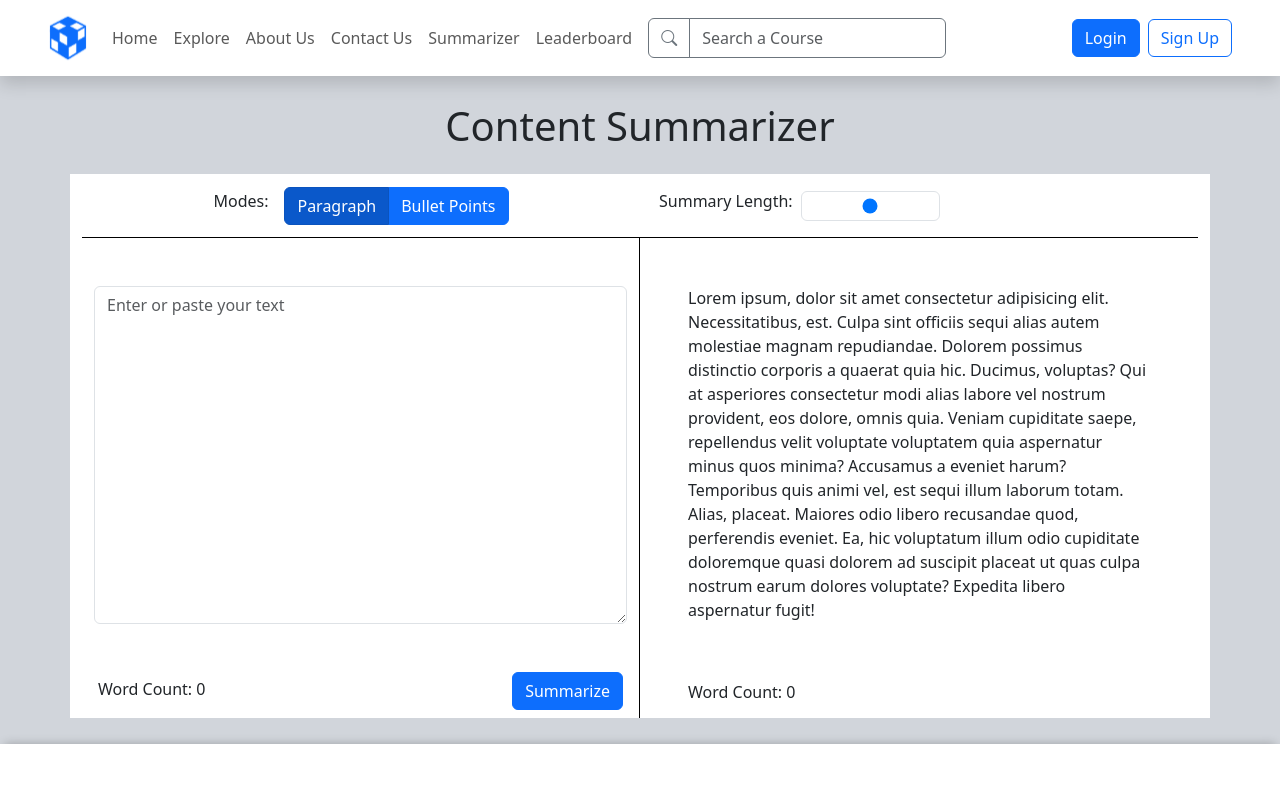
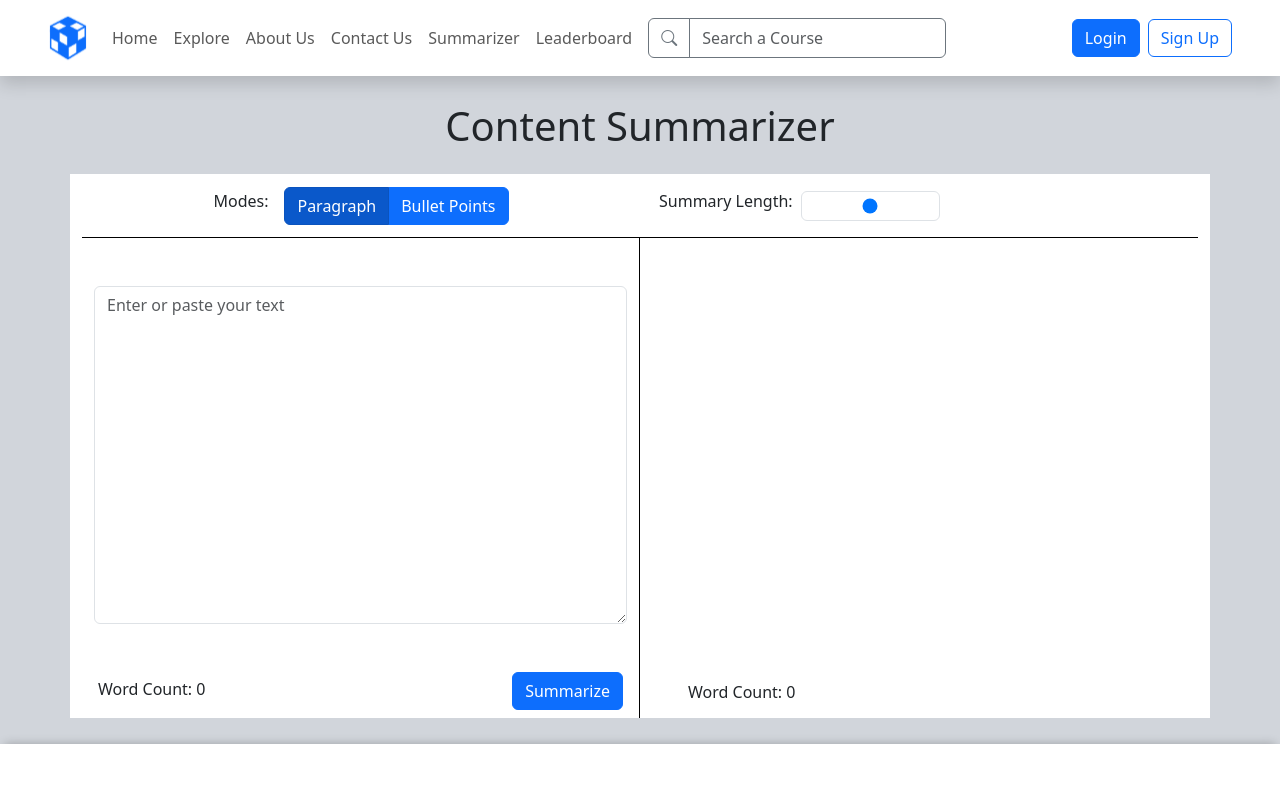
Before and after one commit to hasanhd555/GPT-EdTech, a React (Create React App) app in the folder Frontend/: page /summarizer in a window 1280 px wide. Shown: the top 793 px of the page. Built offline with nearby package versions, Linux system fonts and the light colour scheme.

Commit message:
backend_with_problems
-API key error

```diff
--- a/Frontend/src/components/Summarizer/Summarizer.tsx
+++ b/Frontend/src/components/Summarizer/Summarizer.tsx
@@ -14,8 +14,44 @@ const Summarizer = () => {
   const [mode, setMode] = useState<String>("paragraph");
   const [textWordCount, setTextWordCount] = useState(0);
   const [summaryWordCount, setSummaryWordCount] = useState(0);
+  const [inputText, setInputText] = useState("");
+  const [summary, setSummary] = useState("");
   // Function to update mode state
   const handleModeChange = (val: String) => setMode(val);
+
+  // Function to send request to OpenAI API for summarization
+  const summarizeText = () => {
+    const requestOptions = {
+      method: "POST",
+      headers: {
+        "Content-Type": "application/json",
+        Authorization: "Bearer " + process.env.REACT_APP_OPEN_AI_KEY,
+      },
+      data: {
+        prompt: inputText + `\n\nTl;dr`,
+        temperature: 0.1,
+        max_tokens: Math.floor(inputText.length / 2),
+        top_p: 1,
+        frequency_penalty: 0,
+        presence_penalty: 0.5,
+        stop: ['"""'],
+      },
+    };
+
+    axios
+      .post(
+        "https://api.openai.com/v1/engines/text-davinci-003/completions",
+        requestOptions
+      )
+      .then((response) => {
+        const summarizedText = response.data.choices[0].text;
+        setSummary(summarizedText);
+        setSummaryWordCount(summarizedText.split(/\s+/).length);
+      })
+      .catch((error) => {
+        console.error("Error summarizing text:", error);
+      });
+  };
 
   // Array to hold toggle buttons config
   const modes = [
@@ -80,13 +116,17 @@ const Summarizer = () => {
                     className="h-100"
                     as="textarea"
                     rows={5}
+                    value={inputText}
                     placeholder="Enter or paste your text"
+                    onChange={(e) => setInputText(e.target.value)}
                   />
                 </Col>
               </Form.Group>
               <div className="d-flex flex-row w-100 justify-content-between mb-2">
-                <h6 className="align-self-start ms-3 my-2">Word Count: {textWordCount}</h6>
-                <button className="btn btn-primary me-3 ">Summarize</button>
+                <h6 className="align-self-start ms-3 my-2">
+                  Word Count: {textWordCount}
+                </h6>
+                <button className="btn btn-primary me-3 " onClick={summarizeText}>Summarize</button>
               </div>
             </div>
             <div
@@ -95,22 +135,12 @@ const Summarizer = () => {
             >
               <div style={{ minHeight: "40vh" }}>
                 <p className="m-5">
-                  Lorem ipsum, dolor sit amet consectetur adipisicing elit.
-                  Necessitatibus, est. Culpa sint officiis sequi alias autem
-                  molestiae magnam repudiandae. Dolorem possimus distinctio
-                  corporis a quaerat quia hic. Ducimus, voluptas? Qui at
-                  asperiores consectetur modi alias labore vel nostrum
-                  provident, eos dolore, omnis quia. Veniam cupiditate saepe,
-                  repellendus velit voluptate voluptatem quia aspernatur minus
-                  quos minima? Accusamus a eveniet harum? Temporibus quis animi
-                  vel, est sequi illum laborum totam. Alias, placeat. Maiores
-                  odio libero recusandae quod, perferendis eveniet. Ea, hic
-                  voluptatum illum odio cupiditate doloremque quasi dolorem ad
-                  suscipit placeat ut quas culpa nostrum earum dolores
-                  voluptate? Expedita libero aspernatur fugit!
+                  {summary}
                 </p>
               </div>
-              <h6 className="align-self-start ms-5 mb-3">Word Count: {summaryWordCount}</h6>
+              <h6 className="align-self-start ms-5 mb-3">
+                Word Count: {summaryWordCount}
+              </h6>
             </div>
           </div>
         </div>
```
